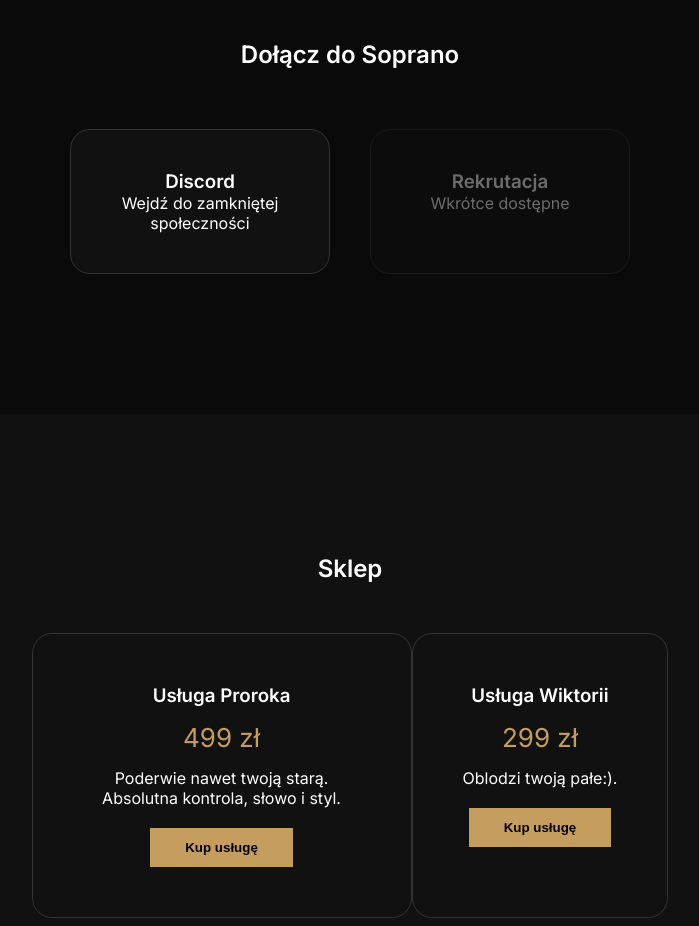
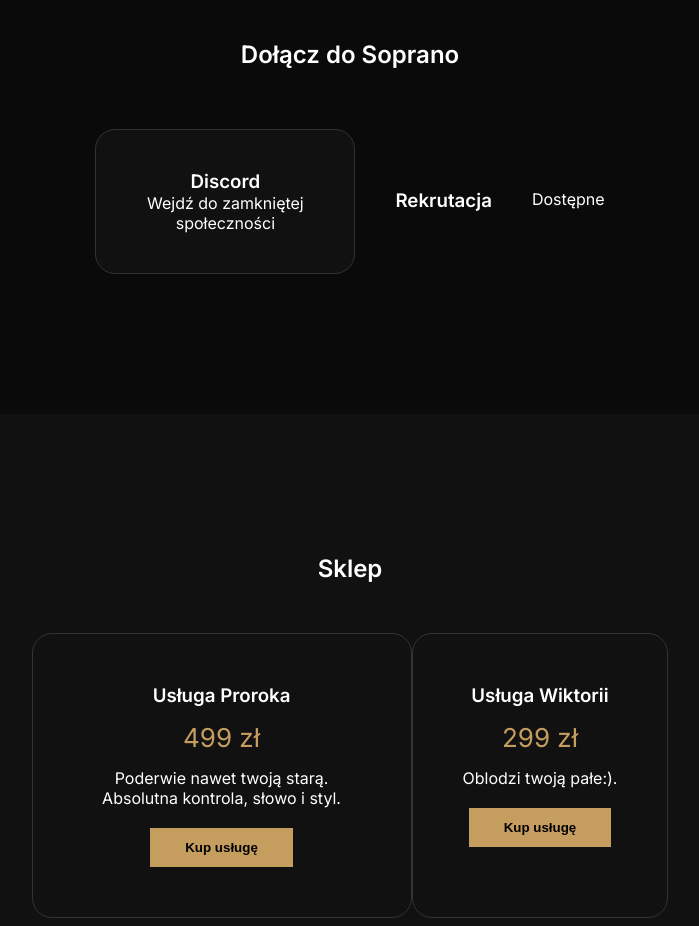
Before and after one commit to xkuboidx78-byte/Soprano, a plain HTML site: page index.html in a window 1280 px wide. Shown: the part 900-1826 px from the top of the page, without its empty margins (290-989 px from the left). Drawn offline with nearby package versions, Linux system fonts and the light colour scheme.

Commit message:
Update recruitment status text in index.html

```diff
--- a/index.html
+++ b/index.html
@@ -36,9 +36,9 @@
             <h3>Discord</h3>
             <p>Wejdź do zamkniętej społeczności</p>
         </a>
-        <div class="card muted">
+        <div class="cards">
             <h3>Rekrutacja</h3>
-            <p>Wkrótce dostępne</p>
+            <p>Dostępne</p>
         </div>
     </div>
 </section>
```
